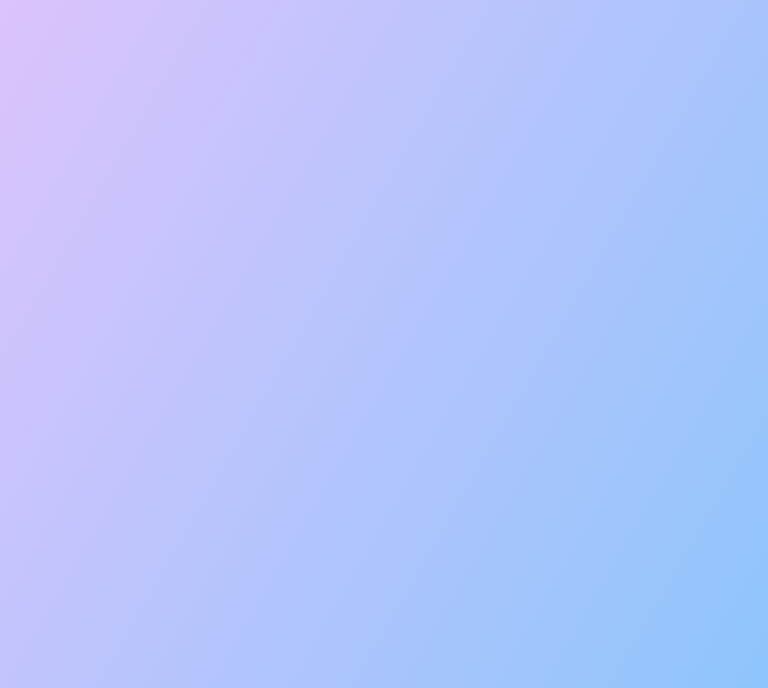
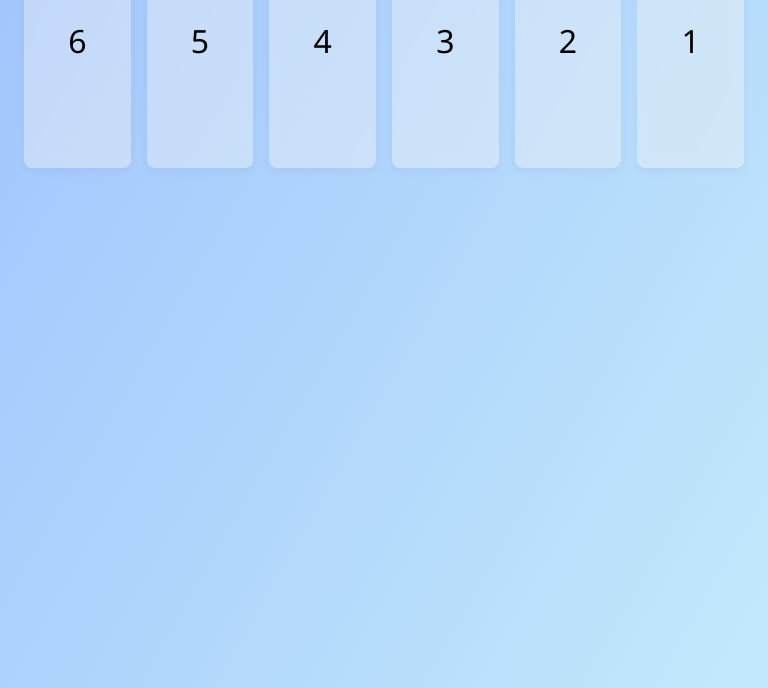
Before and after one commit to haikeyidesu/FED2024Assg1_P06_S10267475J, a plain HTML site: page FED_S10267475J_AsherNgSayKiat_Assg1_website/index.html in a window 768 px wide. Shown: the part 112-800 px from the top of the page. Drawn offline with Linux system fonts and the light colour scheme.

Commit message:
copying and pasting code from week 3 CA practical flex-skeleton

```diff
--- a/FED_S10267475J_AsherNgSayKiat_Assg1_website/index.html
+++ b/FED_S10267475J_AsherNgSayKiat_Assg1_website/index.html
@@ -1,14 +1,28 @@
 <!DOCTYPE html>
 <html>
+
 <head>
-        <title>"Some Dev"</title>
+	<meta charset="utf-8">
     <link rel="stylesheet" href="styles.css">
-        <meta name="viewport" content="width=device-width, initial-scale=1.0">
+	<meta name="viewport" content="width=device-width">
+	<title>Flex Skeleton</title>
+
     <link rel="preconnect" href="https://fonts.googleapis.com">
     <link rel="preconnect" href="https://fonts.gstatic.com" crossorigin>
     <link href="https://fonts.googleapis.com/css2?family=Noto+Sans:ital,wght@0,100..900;1,100..900&display=swap" rel="stylesheet">
+    <link rel="stylesheet" href="style.css">
 </head>
+
 <body>
-        <h1>Some Dev Website</h1>
+	<div class="flex-container">
+		<div class="flex-item">1</div>
+		<div class="flex-item">2</div>
+		<div class="flex-item">3</div>
+		<div class="flex-item">4</div>
+		<div class="flex-item">5</div>
+		<div class="flex-item">6</div>
+	</div>
+
 </body>
+
 </html>
--- a/FED_S10267475J_AsherNgSayKiat_Assg1_website/styles.css
+++ b/FED_S10267475J_AsherNgSayKiat_Assg1_website/styles.css
@@ -9,7 +9,129 @@ body {
     background-repeat: no-repeat;
     background-attachment: fixed;
     padding: 24px 24px;
+
+    display: flex;
     align-items: center;
     justify-content: space-between;
-    flex-direction: column;
+    justify-content: center;
+
+    gap: 16px;
+    margin: 0 auto;
 }
+
+.flex-container {
+    width: 100%;
+    height: 100%;
+
+    display: flex;
+    align-items: center;
+    justify-content: center;
+
+    gap: 16px;
+    margin: 0 auto;
+}
+.flex-item {
+    display: flex;
+    align-items: center;
+    justify-content: center;
+
+    font-size: xx-large;
+
+    background: rgba(244, 244, 244, 0.40);
+    border-radius: 8px;
+    box-shadow: 0px 4px 8px 0px rgba(0, 0, 0, 0.04);
+    backdrop-filter: blur(4px);
+}
+
+@media only screen and (max-width: 768px) {
+    body {
+        background-image: linear-gradient(120deg, #f6d365 0%, #fda085 100%);
+        font-family: Noto Sans;
+
+        background-repeat: no-repeat;
+        background-attachment: fixed;
+        padding: 24px 24px;
+
+        display: flex;
+        align-items: center;
+        justify-content: space-between;
+        justify-content: center;
+
+        gap: 16px;
+        margin: 0 auto;
+    }
+    .flex-container {
+        width: 100%;
+        height: 100%;
+
+        display: flex;
+        align-items: center;
+        justify-content: center;
+
+        flex-flow: row-reverse wrap;
+
+        gap: 16px;
+        margin: 0 auto;
+    }
+    .flex-item {
+        display: flex;
+        align-items: center;
+        justify-content: center;
+
+        font-size: xx-large;
+
+        background: rgba(244, 244, 244, 0.40);
+        border-radius: 8px;
+        box-shadow: 0px 4px 8px 0px rgba(0, 0, 0, 0.04);
+        backdrop-filter: blur(4px);
+
+        width: 48%;
+        height: 24vh;
+    }
+}
+@media only screen and (min-width: 768px){
+    body {
+        background-image: linear-gradient(120deg, #a1c4fd 0%, #c2e9fb 100%);
+        font-family: Noto Sans;
+
+        background-repeat: no-repeat;
+        background-attachment: fixed;
+        padding: 24px 24px;
+
+        display: flex;
+        align-items: center;
+        justify-content: space-between;
+        justify-content: center;
+
+        gap: 16px;
+        margin: 0 auto;
+    }
+    .flex-container {
+        width: 100%;
+        height: 100%;
+
+        display: flex;
+        align-items: center;
+        justify-content: center;
+
+        flex-flow: row-reverse nowrap;
+
+        gap: 16px;
+        margin: 0 auto;
+    }
+    .flex-item {
+        display: flex;
+        align-items: center;
+        justify-content: center;
+
+        font-size: xx-large;
+
+        background: rgba(244, 244, 244, 0.40);
+        border-radius: 8px;
+        box-shadow: 0px 4px 8px 0px rgba(0, 0, 0, 0.04);
+        backdrop-filter: blur(4px);
+
+        width: 100%;
+        height: 32vh;
+    }
+}
```
Lines whose indentation alone changed are shown as unchanged.
